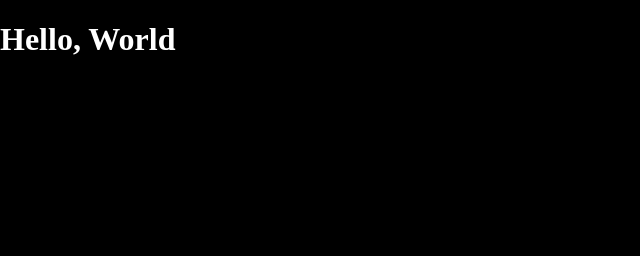
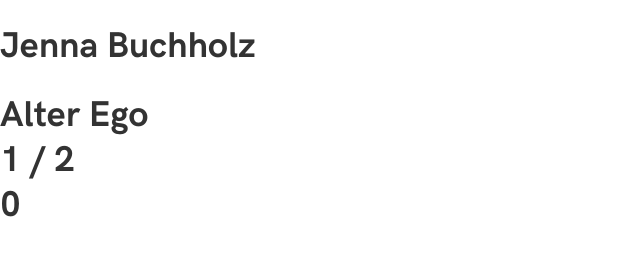
Before and after one commit to AntonyOtero/jenna-buchholz, a plain HTML site: page index.html in a window 1280 px wide. Shown: the whole page, without its empty margins (0-640 px from the left). Drawn offline with Linux system fonts and the light colour scheme.

Commit message:
Add header content

```diff
--- a/css/main.css
+++ b/css/main.css
@@ -1,4 +1,30 @@
+/*///////////////////////////////
+////////// INITIALIZE //////////
+//////////////////////////////*/
+
+@font-face {
+  font-family: "HK Grotesk";
+  src: url(../assets/fonts/hk-grotesk.woff2), url(../assets/fonts/hk-grotesk.woff);
+}
+
+/*/////////////
+//// BASE ////
+////////////*/
+
 body {
-  color: #fff;
-  background-color: #000;
+  font-family: "HK Grotesk", Arial, Helvetica, sans-serif;
+  font-size: 36px;
+  line-height: 1.25;
+  color: #333;
+  background-color: #fff;
 }
+
+header {
+  position: fixed;
+  z-index: 1;
+}
+
+h1 {
+  font-size: inherit;
+  font-weight: normal;
+}
--- a/index.html
+++ b/index.html
@@ -11,7 +11,12 @@
 </head>
 <body>
 
-  <h1>Hello, World</h1>
+  <header>
+    <h1>Jenna Buchholz</h1>
+    <div class="client">Alter Ego</div>
+    <div class="page">1 / 2</div>
+    <div class="pixels">0</div>
+  </header>
 
   <!-- Scripts -->
   <script src="./js/scroll.js"></script>
```
